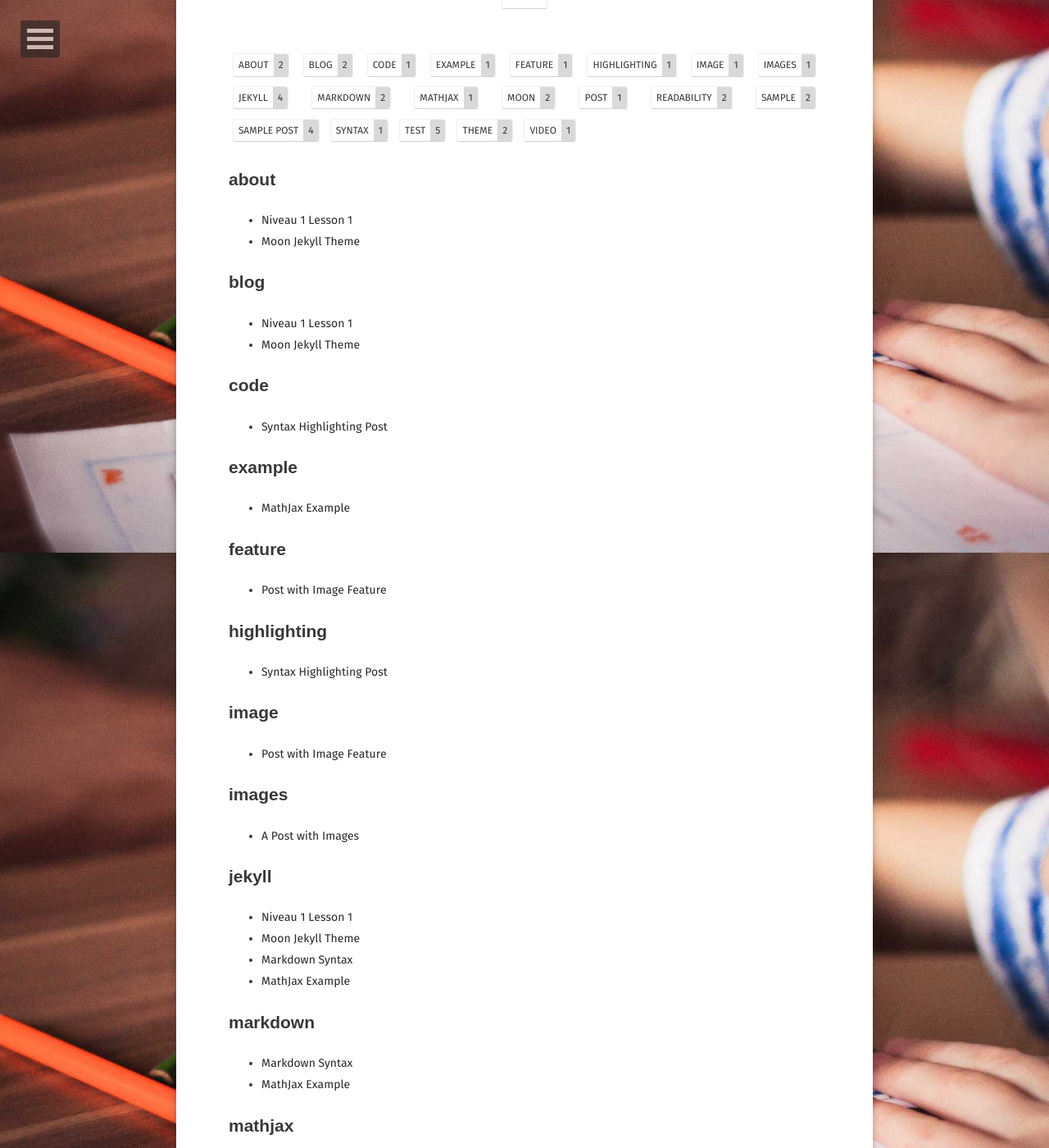
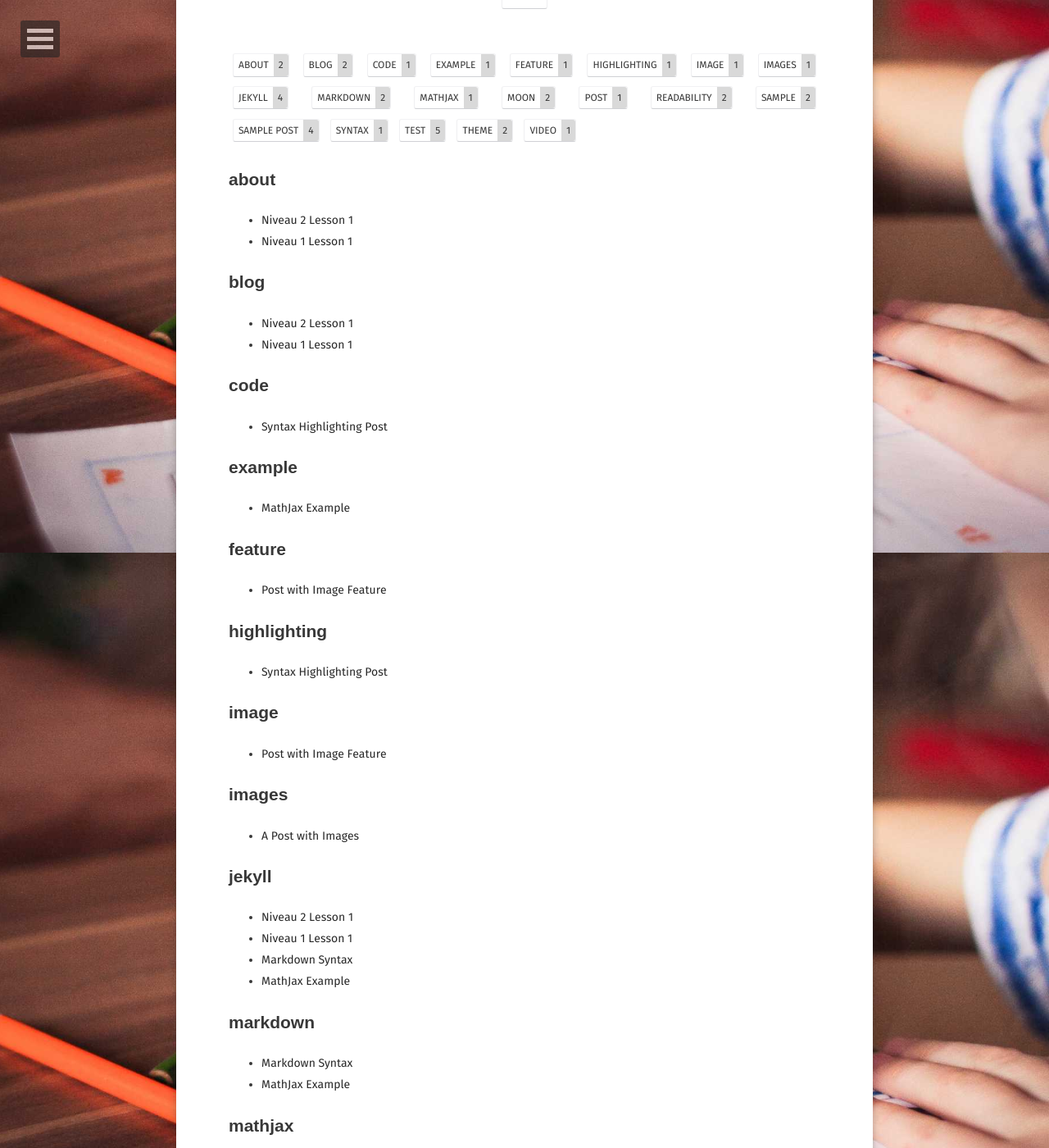
Before and after one commit to sanabilmedia/sanabilmedia.github.io, a Jekyll site: the page built from tags/index.html, in a window 1280 px wide and 1400 px high, scrolled down 226 px. Shown: the whole window at 82% size. Built offline with Jekyll 4.4.1, drawn with Linux system fonts in a browser that asks for light colours; some web fonts are replaced; some of the changed text lies outside the part shown.

Commit message:
Add files via upload

```diff
--- a/_posts/2016-03-21-moon-theme.md
+++ b/_posts/2020-09-10-niveau2-lesson1.md
@@ -1,9 +1,9 @@
 ---
 layout: post
-title:  "Moon Jekyll Theme"
-date:   2016-04-06
+title:  "Niveau 2 Lesson 1"
+date:   2021-04-06
 excerpt: "Minimal, one column Jekyll theme for your blog."
-project: true
+niveau2: true
 tag:
 - jekyll
 - moon
```
